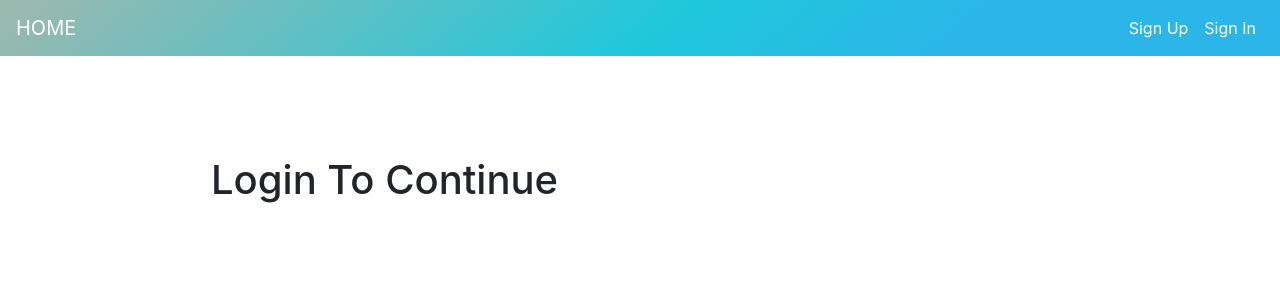
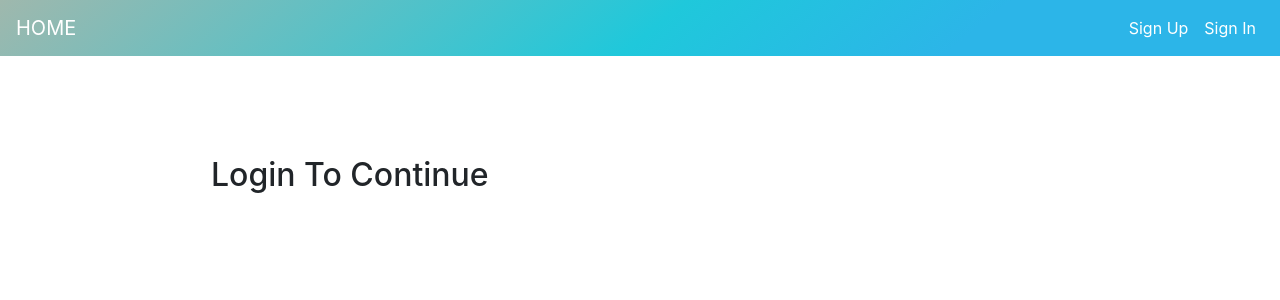
Before and after one commit to sahilq/TestSys, a React (Create React App) app in the folder client/: page / in a window 1280 px wide. Shown: the top 300 px of the page. Built offline with nearby package versions, Linux system fonts and the light colour scheme.

Commit message:
changed h1 to h2

```diff
--- a/client/src/components/Home.jsx
+++ b/client/src/components/Home.jsx
@@ -8,7 +8,7 @@ class Home extends Component {
       <div className="container m-auto">
         <div className="row m-auto">
           <div className="col m-auto">
-            <h1 className="m-5 p-5">Login To Continue</h1>
+            <h2 className="m-5 p-5">Login To Continue</h2>
           </div>
         </div>
       </div>
```
